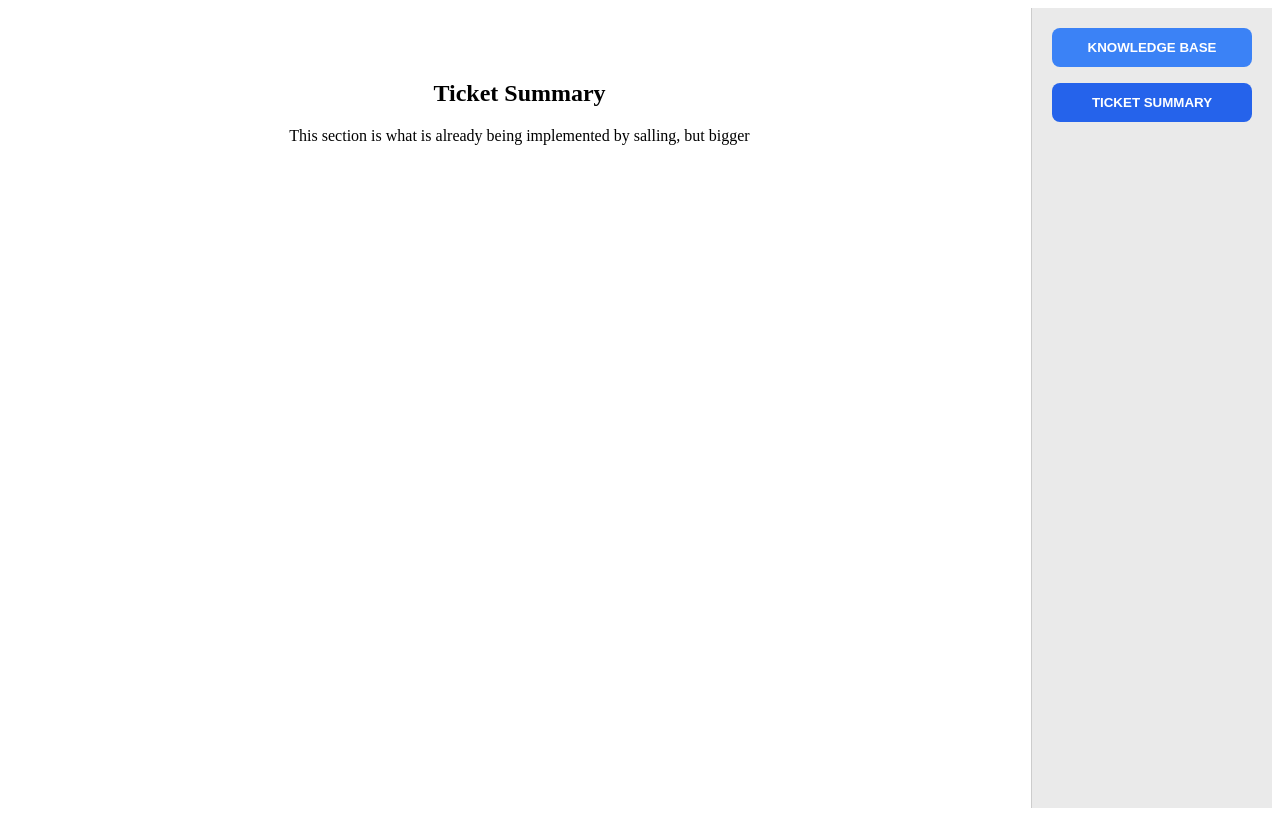
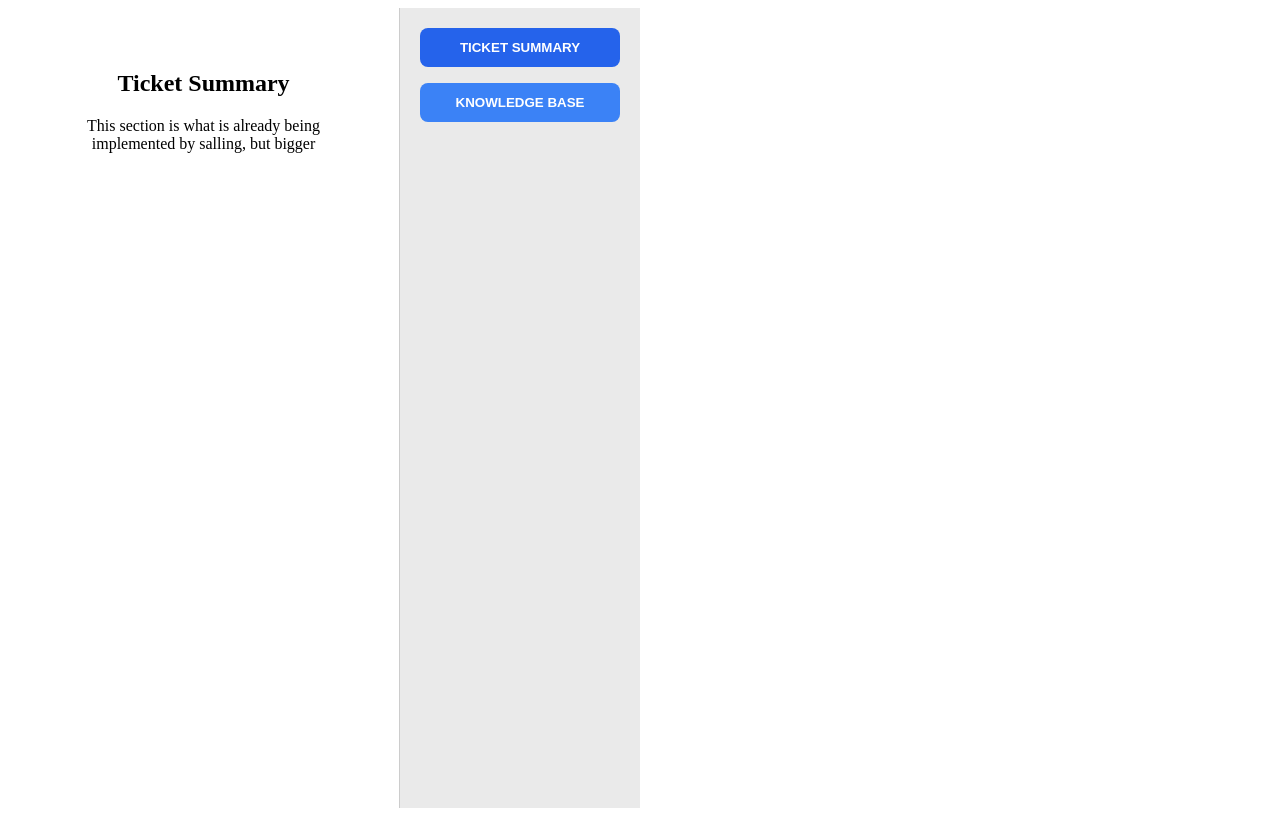
Before and after one commit to MercedesUbeira/Thesis-project, a React (Vite) app in the folder thesis-app/: page / in a window 1280 px wide. Built offline with nearby package versions, Linux system fonts and the light colour scheme.

Commit message:
Side panel adjustment
Moved ticket summary button to be first

```diff
--- a/thesis-app/src/components/SidePanel.css
+++ b/thesis-app/src/components/SidePanel.css
@@ -1,8 +1,6 @@
-/* SidePanel.css */
-
 .layout-container {
   display: flex;
-  width: 100%;
+  width: 50%;
   height: 100vh;
   background: #f0f0f0;
 }
@@ -10,7 +8,7 @@
 .main-panel {
   flex: 1;
   background: white;
-  padding: 20px;
+  padding: 10px;
   border-right: 1px solid #ccc;
   overflow-y: auto;
 }
--- a/thesis-app/src/components/sidePanel.jsx
+++ b/thesis-app/src/components/sidePanel.jsx
@@ -15,18 +15,19 @@ function SidePanel() {
 
       {/* Tabs on the right */}
       <div className="tab-panel">
+      <button
+          className={`tab-button ${activeTab === 'ticket' ? 'active' : ''}`}
+          onClick={() => setActiveTab('ticket')}
+        >
+          TICKET SUMMARY
+        </button>
         <button
           className={`tab-button ${activeTab === 'knowledge' ? 'active' : ''}`}
           onClick={() => setActiveTab('knowledge')}
         >
           KNOWLEDGE BASE
         </button>
-        <button
-          className={`tab-button ${activeTab === 'ticket' ? 'active' : ''}`}
-          onClick={() => setActiveTab('ticket')}
-        >
-          TICKET SUMMARY
-        </button>
+
       </div>
     </div>
   );
```
